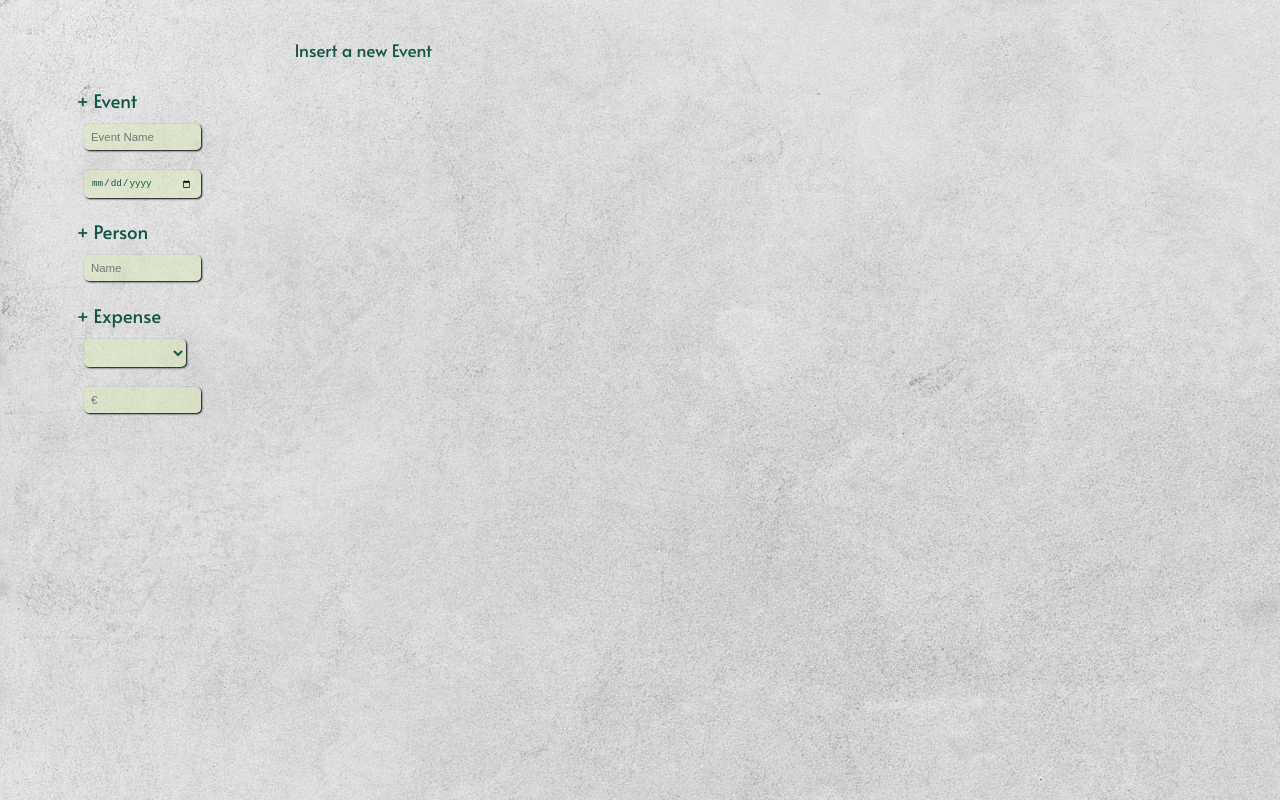
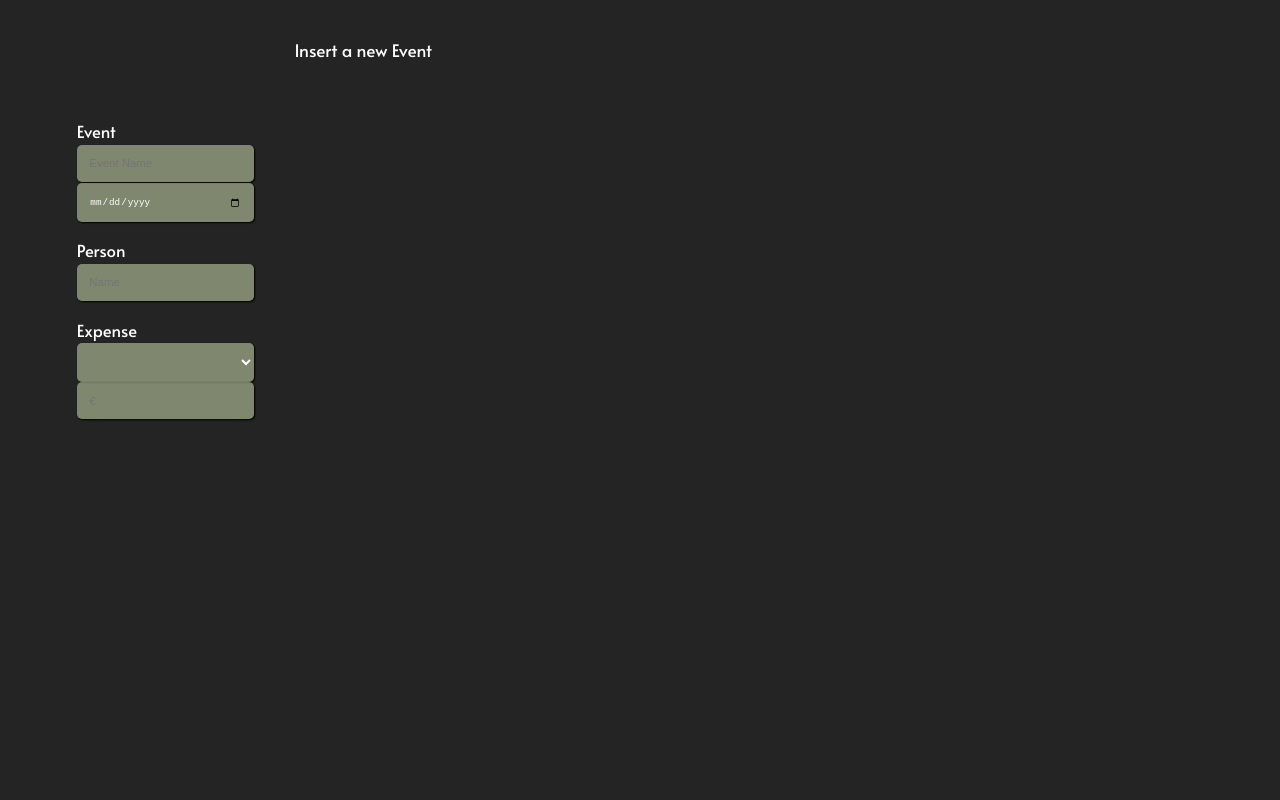
Before and after one commit to Marcel-Bosch/MateMeet, a plain HTML site: page index.html in a window 1280 px wide. Drawn offline with Linux system fonts and the light colour scheme.

Commit message:
updated some css

```diff
--- a/index.html
+++ b/index.html
@@ -5,6 +5,7 @@
     <meta charset="UTF-8">
     <meta name="viewport" content="width=device-width, initial-scale=1.0">
     <link href="https://fonts.googleapis.com/css2?family=Alata&display=swap" rel="stylesheet">
+    <script src="https://kit.fontawesome.com/ba11aaf8ed.js" crossorigin="anonymous"></script>
     <link rel="stylesheet" href="style.css">
     <title>MateMeet</title>
 </head>
@@ -13,12 +14,15 @@
 
     <div class="box__left">
         <div id="button__box">
-            <button class="button" id="event__btn">+ Event</button>
+            <div class="menu__box">
+                <button class="button" id="event__btn">Event</button>
                 <div class="inputs__div">
                     <input class="inputs" id="name__input" type="text" placeholder="Event Name"></input>
                     <input class="inputs" id="date__input" type="date" placeholder="dd/mm/yyyy"></input>
                 </div>
-            <button class="button" id="person__btn">+ Person</button>
+            </div>
+            <div class="menu__box">
+                <button class="button" id="person__btn">Person</button>
                 <div class="inputs__div">
                     <input class="inputs" id="person__name" type="text" placeholder="Name"></input>
                     <!--
@@ -28,16 +32,15 @@
                     <input class="inputs" type="text" placeholder="Task"></input>
                      -->
                 </div>
-            <button class="button" id="expense__btn">+ Expense</button>
+            </div>
+            <div class="menu__box">
+                <button class="button" id="expense__btn">Expense</button>
                 <div class="inputs__div">
                     <select class="inputs" id="people__list" name="Name">
-                    <!--
-                    <option value="1">exemple01</option>
-                    <option value="2">exemple02</option>
-                    <option value="3">exemple03</option>
-                    -->
+                        <!-- Names are added here -->
                     </select>
                     <input class="inputs" type="number" id="expense__amount" placeholder="€"></input>
+                </div>
             </div>
         </div>
     </div>
@@ -50,19 +53,14 @@
              -->
         </div>
         <div class="person__container">
-            <!--
-        <ul class="person__list">
-            <li>Person 01 name</li>
-            <li class="task">Task</li>
-            <li class="expense">Expense</li>
-        </ul>
-    -->
+            <!-- people will be added here    -->
         </div>
     </div>
     </div>
     <div class="box__right">
         <div id="event__stats">
         </div>
+    </div>
 
 </body>
 <script src="index.js"></script>
--- a/index.js
+++ b/index.js
@@ -1,14 +1,15 @@
 //DOM elements
 const elements = {
-    personCont: document.querySelector('.person__container'),
-    eventBtn: document.getElementById('event__btn'),
-    nameInput: document.getElementById('name__input'),
-    dateInput: document.getElementById('date__input'),
-    personBtn: document.getElementById('person__btn'),
-    personName: document.getElementById('person__name'),
-    peopleList: document.getElementById('people__list'),
-    expenseBtn: document.getElementById('expense__btn'),
-    expenseAmount: document.getElementById('expense__amount'),
+    dateInput:      document.getElementById('date__input'),
+    expenseAmount:  document.getElementById('expense__amount'),
+    expenseBtn:     document.getElementById('expense__btn'),
+    eventBtn:       document.getElementById('event__btn'),
+    nameInput:      document.getElementById('name__input'),
+    peopleList:     document.getElementById('people__list'),
+    personBtn:      document.getElementById('person__btn'),
+    personCont:     document.querySelector('.person__container'),
+    personName:     document.getElementById('person__name'),
+
 };
 
 let actEv, btn;
@@ -30,7 +31,7 @@ class Event {
             `<option value="${name}">${name}</option>`);
         //Add to DOM
         elements.personCont.insertAdjacentHTML("beforeend",
-            `<div class = "person__list" id="${nameSpaced}">${name}<span id="${nameSpaced}__owes"></span></div>`);
+            `<div class = "person__list" id="${nameSpaced}">${name}<span id="${nameSpaced}__owes"></span><i class="trash fas fa-trash-alt"></i></div>`);
         document.querySelector('#total__people').innerHTML = `${this.people.length}`;
         if (this.people.length > 1 && this.expenses) {
             this.updateExpenses();
@@ -78,7 +79,7 @@ class Event {
                 document.querySelector('#event__name').innerHTML = `<h2>${eventName.toUpperCase()}<span id="date"> (${eventDate})</span></h2>`;
                 document.querySelector('#event__stats').innerHTML =
                     `</br><img src="./img/cliente.svg" class="icon"> <span id="total__people">0</span>
-                </br><img src="./img/efectivo.svg" class="icon"> <span class="expense" id="total__expenses">00€</span>
+                     </br><img src="./img/efectivo.svg" class="icon"> <span class="expense" id="total__expenses">00€</span>
                 `;
             })();
             state.actualEvent = eventName;
@@ -159,10 +160,13 @@ class Event {
 })();
 
 //Delete person
-// (deleteperson = () => {
-//     btn = document.getElementsByClassName('delete__button');
-//     if(btn){
-//     btn.addEventListener('click', function(){
-//         btn.parentNode.removeChild();
-//     })}
-// })();
+(deleteperson = () => {
+
+    document.addEventListener('click', e=> {
+        if(e.target.matches('.trash')){
+             console.log(e.returnValue);
+
+        }
+    })
+
+})();
--- a/style.css
+++ b/style.css
@@ -1,24 +1,25 @@
-
-body{
-    background-image: url("./img/wall.jpg");
-    color: #125547;
+body {
+    color: #ffffff;
     font-family: 'Alata', sans-serif;
-    background-color: #ffcccc;
+    background-color: #242424;
     width: 0;
     border: 0;
     padding: 0;
     margin: 0;
 }
+
 ::-webkit-scrollbar {
     width: 0px;
-  }
-.icon{
+}
+
+.icon {
     width: 8%;
     height: 8%;
-    color:  #125547;
+    color: #b0b3b2;
     padding-top: 1%;
     padding-right: 1%;
 }
+
 .box__left {
     position: fixed;
     width: 20%;
@@ -28,7 +29,7 @@ body{
 
 .box__middle {
     position: fixed;
-    margin: 0 20%;
+    margin: 0 20% 0 20%;
     width: 60%;
     height: 100%;
     max-height: 100%;
@@ -37,10 +38,9 @@ body{
 
 .box__right {
     position: fixed;
-    margin: 0 80%;
+    margin-left: 80%;
     width: 20%;
     height: 100%;
-
 }
 
 #event__name {
@@ -48,13 +48,12 @@ body{
     margin: 5% 0 0 5%;
 }
 
-#date{
+#date {
     font-size: 50%;
     padding-left: 2%;
-
 }
 
-.person__container{
+.person__container {
     margin: 2% 0 0 10%;
     width: 60%;
     height: 80%;
@@ -64,10 +63,11 @@ body{
     color: #f26d7d;
 }
 
-.task{
+.task {
     color: #4d6753;
 }
-.person__list{
+
+.person__list {
     max-height: 100%;
     padding: 2%;
     font-size: 99%;
@@ -75,45 +75,60 @@ body{
     margin: 1% 2%;
 }
 
-#button__box{
-    margin: 30%;
+#button__box {
+    padding: 40% 0% 0% 30%;
     font-size: 130%;
     text-align: left;
 }
 
-.button{
+.button {
     background: none;
     width: 100%;
-    font-size: 90% !important;
+    font-size: 80% !important;
     text-align: left;
     color: inherit;
-	border: none;
-	padding: 10% 0 0%;
-	font: inherit;
+    border: none;
+    padding: 10% 0 0%;
+    font: inherit;
     outline: inherit;
     cursor: pointer;
     position: static;
-    }
+    transition-duration: 0.3s;
+}
 
-.inputs{
-    margin: 10px 7px;
+.trash{
+    font-size: 10px;
+    margin-left: 1rem;
+    transition: 0.3s;
+}
+
+.trash:hover{
+    font-size: 15px;
+    cursor: pointer;
+}
+
+input {
+    box-sizing: border-box
+}
+
+.inputs {
+    size: 100%;
     background: #d9e9bb81;
     box-shadow: 1px 1px 2px black;
-    width: 100%;
+    width: 99%;
     padding: 7%;
     font-size: 55%;
     color: inherit;
     border-width: 0px;
-    border-color: #4d6753;
     border-radius: 5px;
-    outline: inherit;
-    line-height: 100%;
 }
-.comment{
+
+.comment {
     font-size: 80%;
     color: #79816c
 }
-.comexpense{
+
+.comexpense {
     font-size: 80%;
     color: #f26d7d;
 }
```
Also changed, not shown: img/cliente.svg, img/efectivo.svg. Lines whose indentation alone changed are shown as unchanged.
